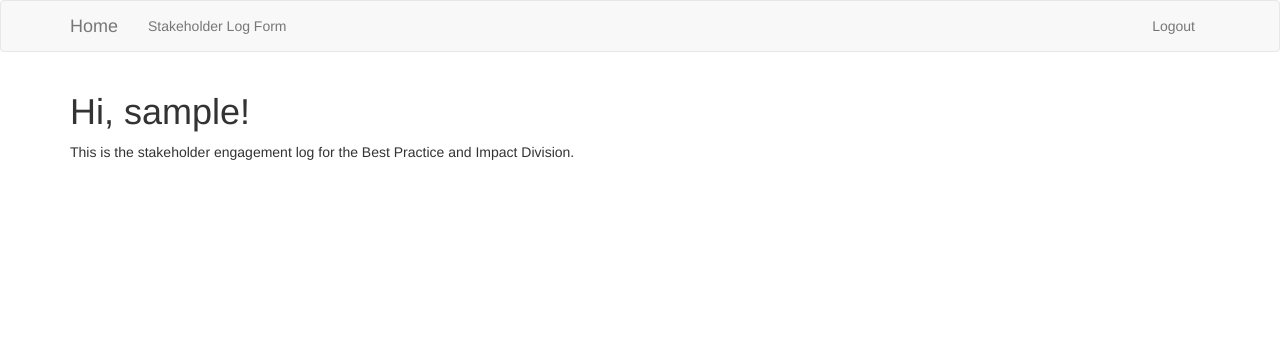
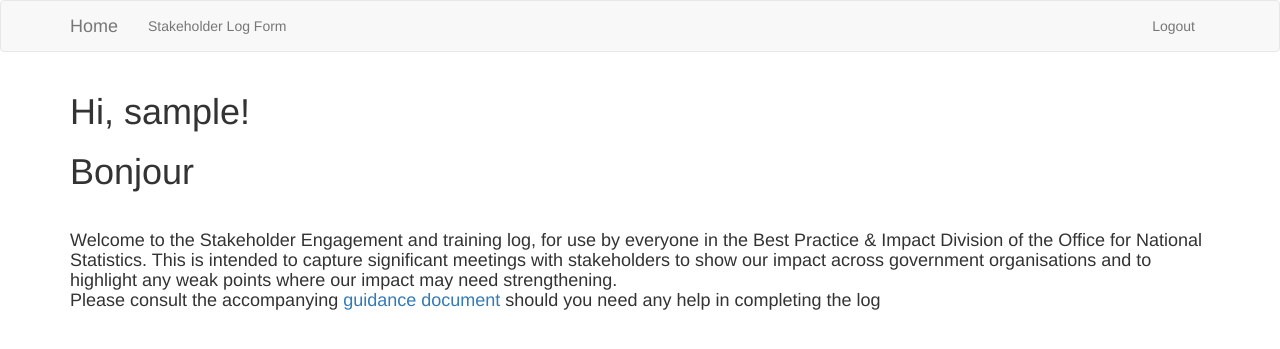
Before and after one commit to best-practice-and-impact/SHEL, a Flask app: page / in a window 1280 px wide. Shown: the top 349 px of the page. Run offline with Flask 2, Linux system fonts and the light colour scheme; the visitor is signed in with stand-in values (Sample User, id 1); data comes from the database, SQL or seed files in the repository; some libraries are stand-ins or nearby versions.

Commit message:
added text

```diff
--- a/app/templates/index.html
+++ b/app/templates/index.html
@@ -3,6 +3,12 @@
 {% block app_content %}
     <h1>Hi, {{ current_user.username }}!</h1>
     <p>
-      This is the stakeholder engagement log for the Best Practice and Impact Division.
+    <h1> Bonjour </h1>   <br>
+    <h4>
+      Welcome to the Stakeholder Engagement and training log, for use by everyone in the Best Practice & Impact Division of the Office for National Statistics.
+      This is intended to capture significant meetings with stakeholders to show our impact across government organisations and to highlight any weak points where our impact may need strengthening. <br>
+
+      Please consult the accompanying  <a href="https://share.sp.ons.statistics.gov.uk/sites/BPI/_layouts/15/WopiFrame.aspx?sourcedoc=/sites/BPI/StrategicDirection/Stakeholder_Engagement/General/Stakeholder%20log%20guidance.docx&action=default"> guidance document </a> should you need any help in completing the log
+    </h4>
     </p>
 {% endblock %}
```
